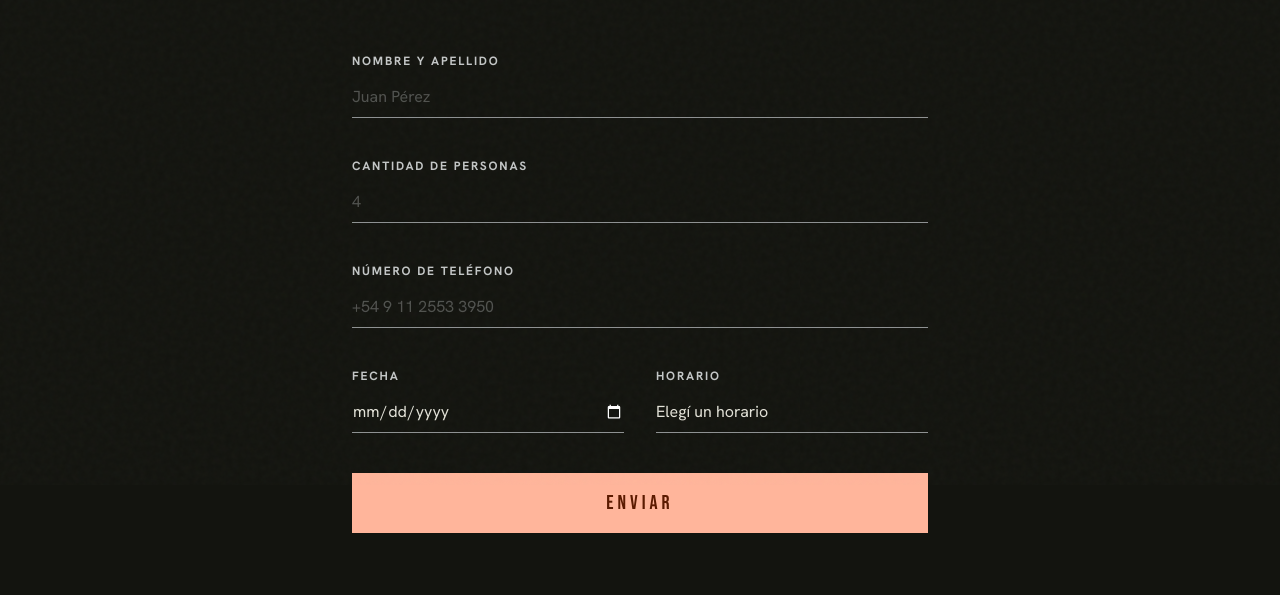
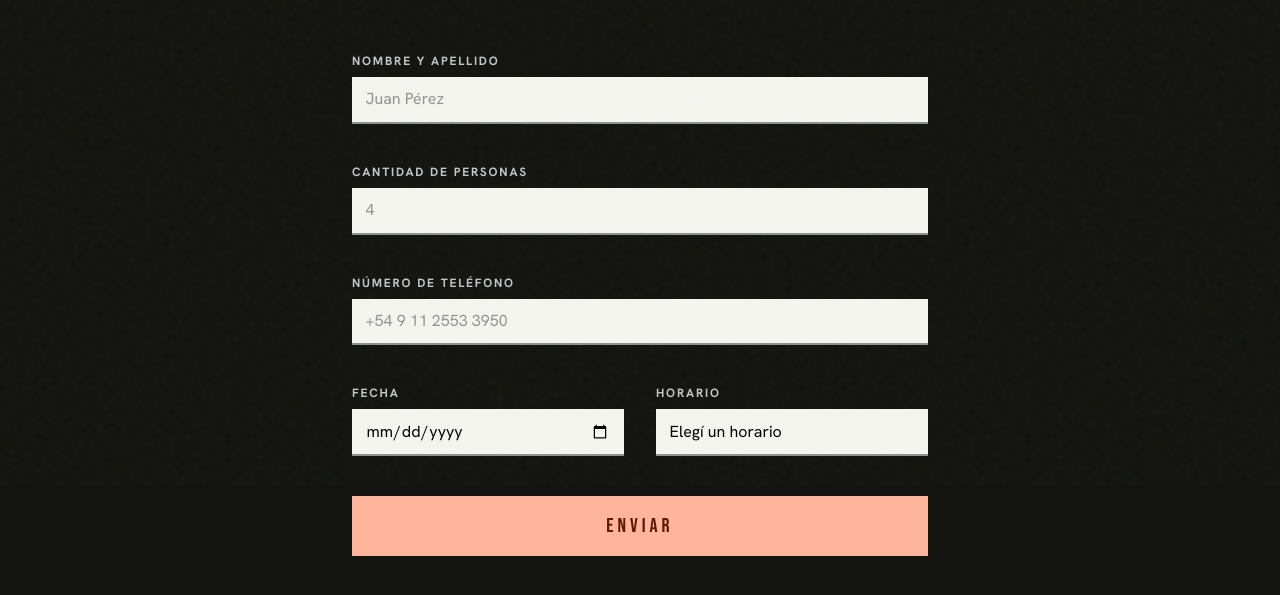
Before and after one commit to hamerdobler/parrillaeltoro, a plain HTML site: page reservas.html in a window 1280 px wide. Shown: the part 315-910 px from the top of the page. Drawn offline with nearby package versions, Linux system fonts and the light colour scheme.

Commit message:
Make reservation form inputs black text on light (bone) fill for readability
Co-Authored-By: Claude Opus 4.8 <noreply@anthropic.com>

```diff
--- a/reservas.html
+++ b/reservas.html
@@ -55,24 +55,24 @@
         .material-symbols-outlined {
             font-variation-settings: 'FILL' 0, 'wght' 300, 'GRAD' 0, 'opsz' 24;
         }
-        /* Inputs: solo borde inferior, sin relleno, coherente con DESIGN.md */
-        .field-input {
-            background: transparent;
+        /* Inputs: fondo blanco hueso con texto negro para máximo contraste */
+        input.field-input, select.field-input {
+            background: #f5f5f0;
             border: 0;
-            border-bottom: 1px solid #8e9192;
+            border-bottom: 2px solid #8e9192;
             border-radius: 0;
-            padding: 0.5rem 0;
-            color: #e4e3d9;
+            padding: 0.65rem 0.85rem;
+            color: #000000;
             width: 100%;
-            color-scheme: dark;
+            color-scheme: light;
         }
         .field-input:focus {
             outline: none;
             border-bottom-color: #ffb59b;
             box-shadow: none;
         }
-        .field-input::placeholder { color: rgba(196,199,199,0.35); }
-        select.field-input option { background-color: #1b1c17; color: #e4e3d9; }
+        .field-input::placeholder { color: rgba(0,0,0,0.4); }
+        select.field-input option { background-color: #f5f5f0; color: #000000; }
     </style>
 </head>
 <body class="antialiased selection:bg-tertiary selection:text-on-tertiary">
```
